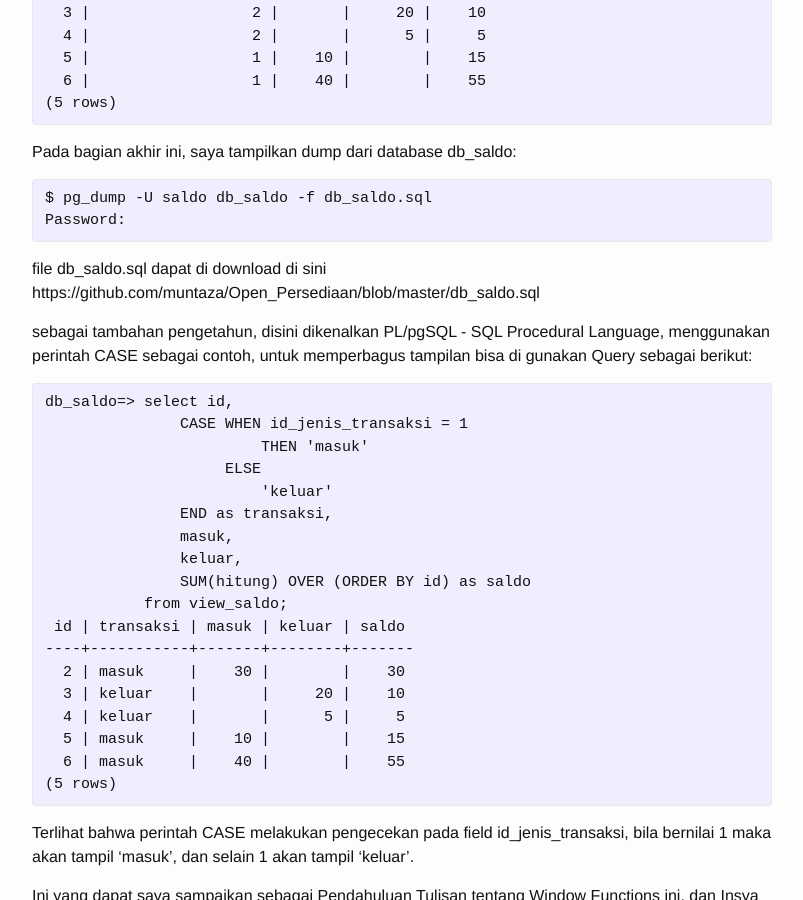
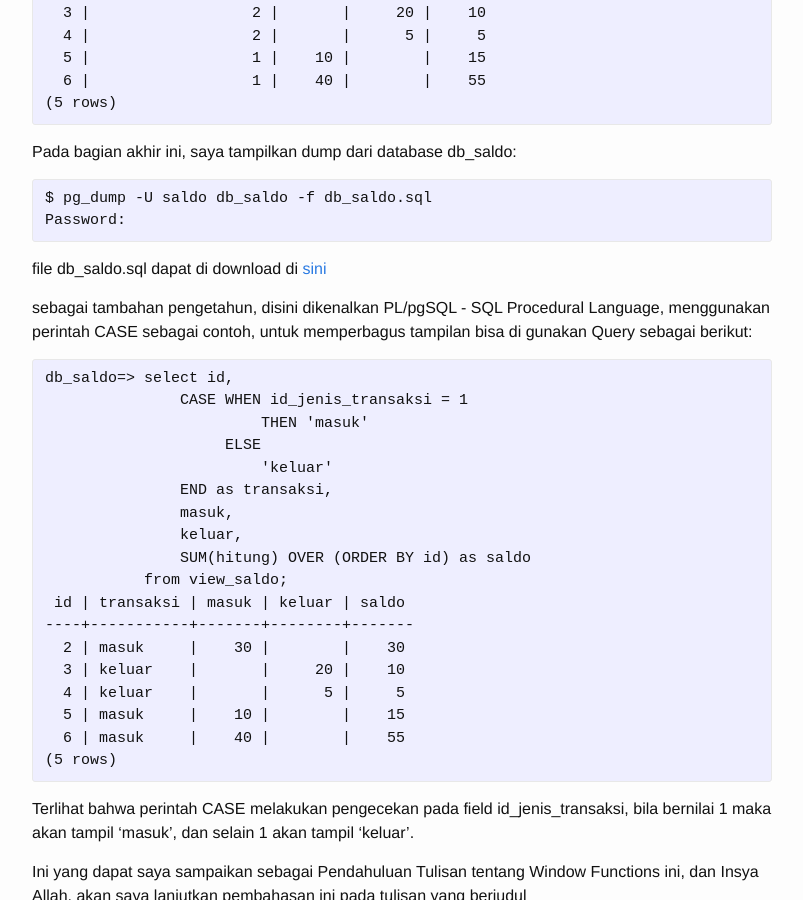
Before and after one commit to muntaza/muntaza.github.io, a Jekyll site: the page built from _posts/2017-07-31-perhitungan-saldo.markdown, in a window 1280 px wide and 900 px high, scrolled down 6356 px. Shown: the whole window, without its empty margins (238-1041 px from the left). Built offline with Jekyll 4.4.1, drawn with Linux system fonts in a browser that asks for light colours.

Commit message:
perhitungan saldo

```diff
--- a/_posts/2017-07-31-perhitungan-saldo.markdown
+++ b/_posts/2017-07-31-perhitungan-saldo.markdown
@@ -377,8 +377,8 @@ Password:
 {% endhighlight %}
 
 
-file db_saldo.sql dapat di download di sini
-https://github.com/muntaza/Open_Persediaan/blob/master/db_saldo.sql
+file db_saldo.sql dapat di download di
+[sini](https://github.com/muntaza/Open_Persediaan/blob/master/db_saldo.sql)
 
 
 sebagai tambahan pengetahun, disini dikenalkan
```
